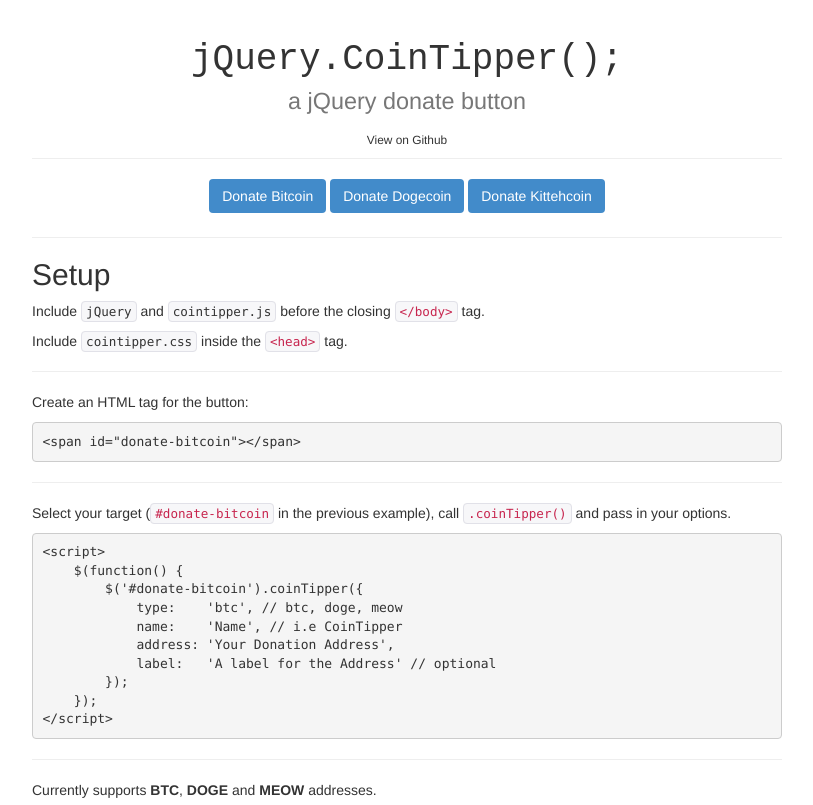
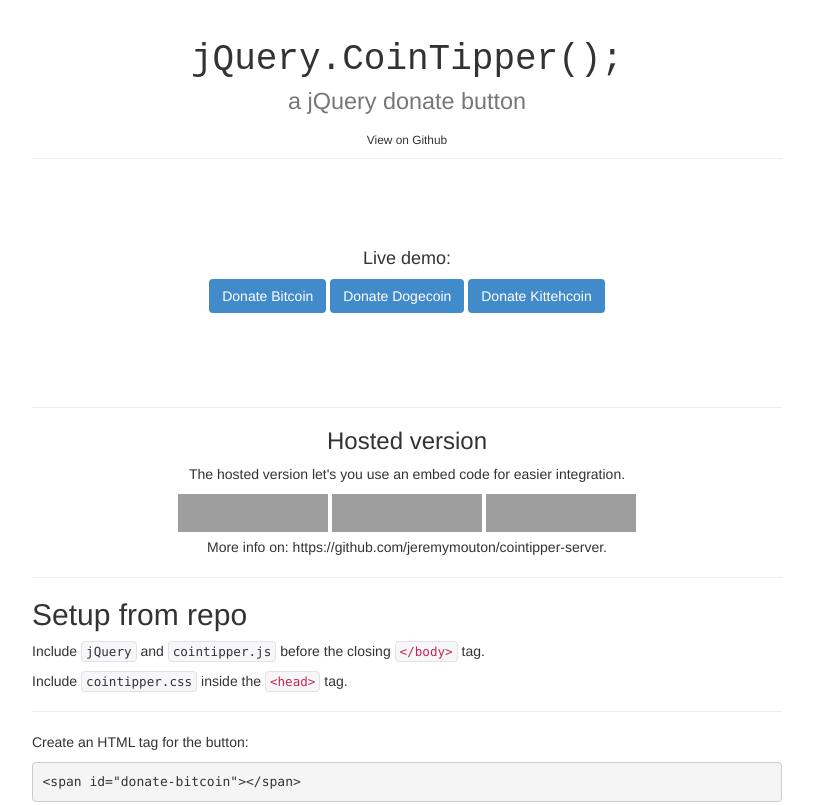
Before and after one commit to jeremymouton/cointipper, a plain HTML site: page index.html in a window 1280 px wide. Shown: the top 805 px of the page, without its empty margins (233-1046 px from the left). Drawn offline with nearby package versions, Linux system fonts and the light colour scheme; grey boxes are pictures that could not be loaded.

Commit message:
Updated with hosted version example

```diff
--- a/index.html
+++ b/index.html
@@ -22,15 +22,32 @@
 					<small><a href="https://github.com/jeremymouton/cointipper">View on Github</a></small>
 				</div>
 
+				<br><br><br>
+
+				<h4 style="text-align: center;">Live demo:</h4>
 				<p style="text-align: center;">
 					<span id="donate-bitcoin" class="donate-btn"></span>
 					<span id="donate-dogecoin" class="donate-btn"></span>
 					<span id="donate-kittehcoin" class="donate-btn"></span>
 				</p>
 
+				<br><br><br>
+
 				<hr>
 
-				<h2>Setup</h2>
+				<div style="text-align: center;">
+					<h3>Hosted version</h3>
+
+					<p>The hosted version let's you use an embed code for easier integration.</p>
+
+					<embed src="https://cointipper.herokuapp.com/tip/bitcoin/BTC/1GMwCf6XsMufpot3wHzbYnU3d2RevD5/CoinTipper-Donation-Jar" height="38" width="150"> <embed src="https://cointipper.herokuapp.com/donate/dogecoin/DOGE/DAxYkK3nGQPasscKYmbMswQJoV3h8y4aEW/CoinTipper-Donation-Jar" height="38" width="150"> <embed src="https://cointipper.herokuapp.com/donate/kittehcoin/MEOW/KTxtYiB28YV5pBgy5GRwdFqWDx9RERVRNv/CoinTipper" height="38" width="150">
+
+					<p>More info on: <a href="https://github.com/jeremymouton/cointipper-server">https://github.com/jeremymouton/cointipper-server</a>.</p>
+				</div>
+
+				<hr>
+
+				<h2>Setup from repo</h2>
 				<p>Include <code><a href="http://jquery.com/download/">jQuery</a></code> and <code><a href="https://raw.github.com/jeremymouton/cointipper/master/dist/cointipper.js">cointipper.js</a></code> before the closing <code>&lt;/body></code> tag.</p>
 
 				<p>Include <code><a href="https://raw.github.com/jeremymouton/cointipper/master/dist/cointipper.css">cointipper.css</a></code> inside the <code>&lt;head></code> tag.</p>
```
